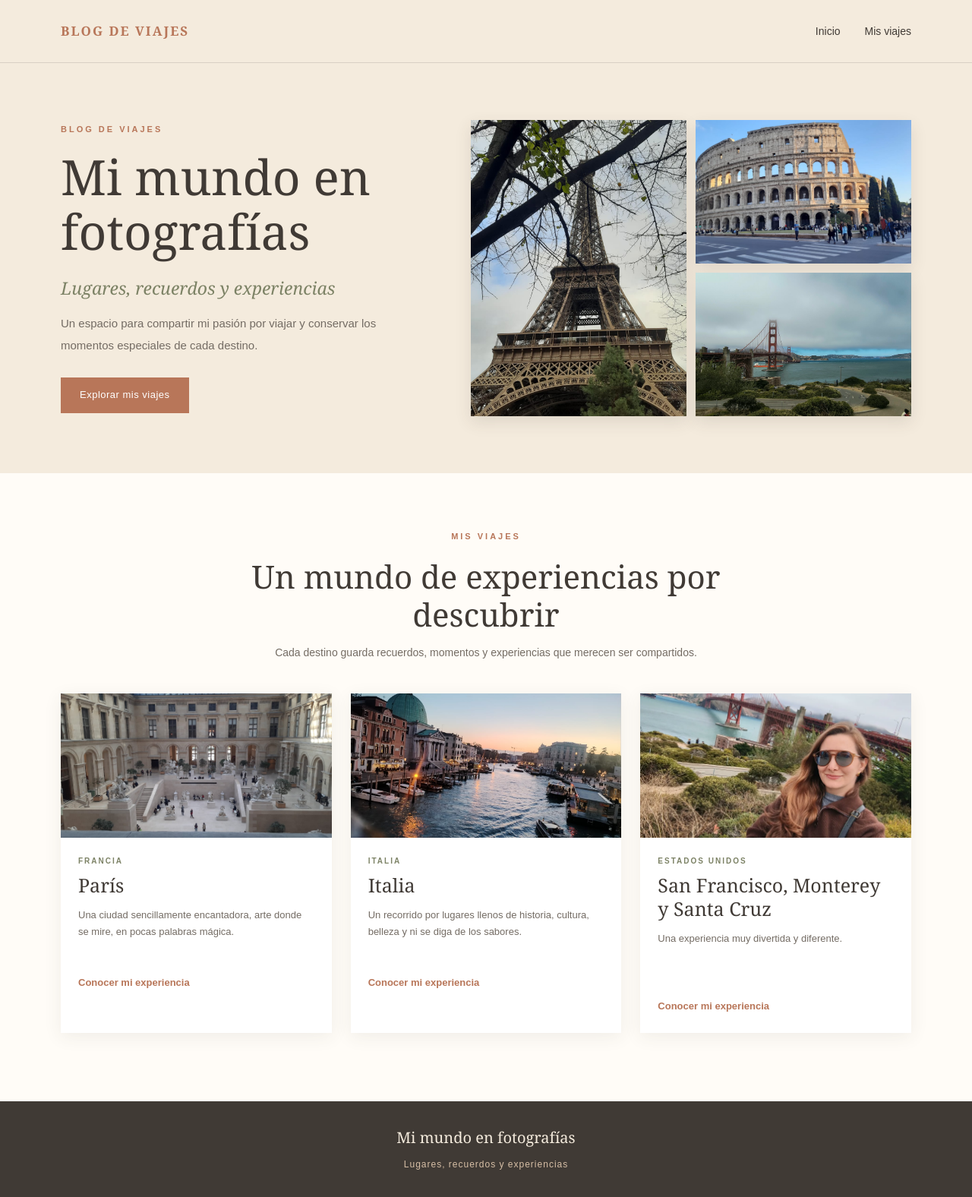
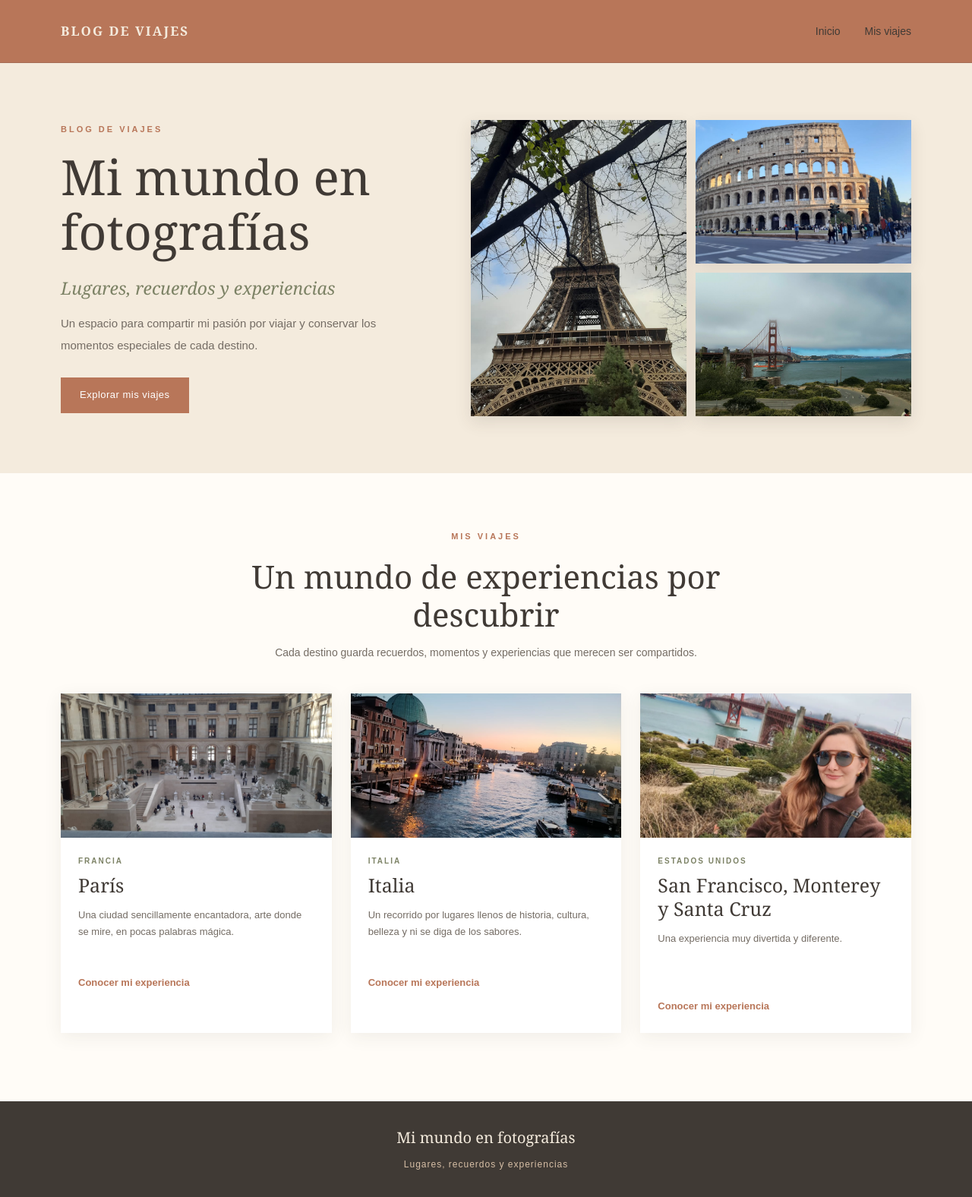
Before and after one commit to jszuluaga/mi-mundo-en-fotografias, a Jekyll site: the page built from index.html, in a window 1280 px wide. Shown: the whole page at 76% size. Built offline with Jekyll 4.4.1, drawn with Linux system fonts in a browser that asks for light colours.

Commit message:
Update style.css

```diff
--- a/assets/css/style.css
+++ b/assets/css/style.css
@@ -39,7 +39,7 @@ a {
 
 .site-header {
   width: 100%;
-  background-color: var(--crema);
+  background-color: var(--terracota);
   border-bottom: 1px solid rgba(64, 58, 53, 0.15);
 }
 
@@ -53,7 +53,7 @@ a {
 }
 
 .marca {
-  color: var(--terracota);
+  color: var(--crema);
   font-family: Georgia, "Times New Roman", serif;
   font-size: 17px;
   font-weight: bold;
```
